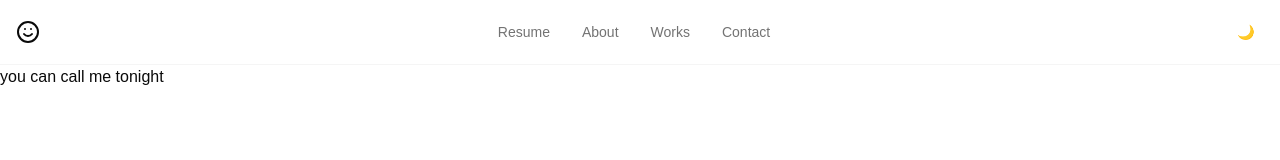
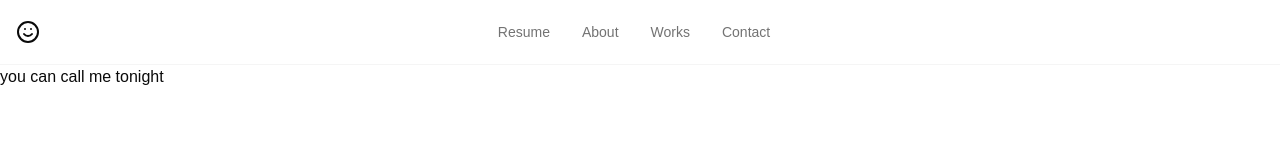
Before and after one commit to ucuyinterface/ucuy-portos, a Next.js app: page /contact in a window 1280 px wide. Shown: the top 160 px of the page. Built offline with nearby package versions, Linux system fonts and the light colour scheme.

Commit message:
fix:delete-provider

```diff
--- a/components/navbar.tsx
+++ b/components/navbar.tsx
@@ -3,13 +3,10 @@
 import * as React from "react"
 import Link from "next/link"
 import { SmileIcon } from 'lucide-react'
-import { useTheme } from "next-themes"
 
 import { Button } from "@/components/ui/button"
 
 export default function Navbar() {
-  const { theme, setTheme } = useTheme()
-
   return (
     <header className="border-b border-border/40 bg-background">
       <div className="container flex h-16 items-center justify-between px-4">
@@ -50,14 +47,8 @@ export default function Navbar() {
         <Button
           variant="ghost"
           size="icon"
-          onClick={() => setTheme(theme === "dark" ? "light" : "dark")}
         >
           <span className="sr-only">Toggle theme</span>
-          {theme === "dark" ? (
-            <span className="h-5 w-5">🌞</span>
-          ) : (
-            <span className="h-5 w-5">🌙</span>
-          )}
         </Button>
       </div>
     </header>
--- a/components/providers.tsx
+++ /dev/null
@@ -1,7 +0,0 @@
-"use client"
-
-import { ThemeProvider as NextThemesProvider, ThemeProviderProps } from "next-themes"
-
-export function ThemeProvider({ children, ...props }: Readonly<ThemeProviderProps>) {
-  return <NextThemesProvider {...props}>{children}</NextThemesProvider>
-}
```
